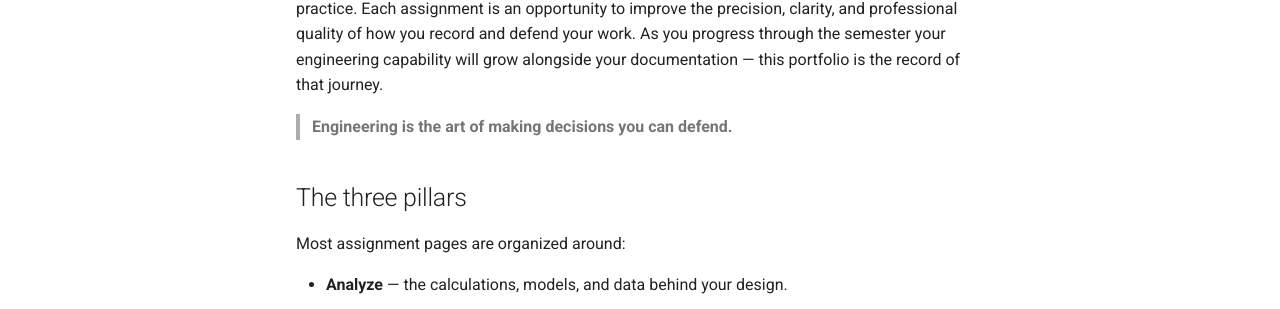
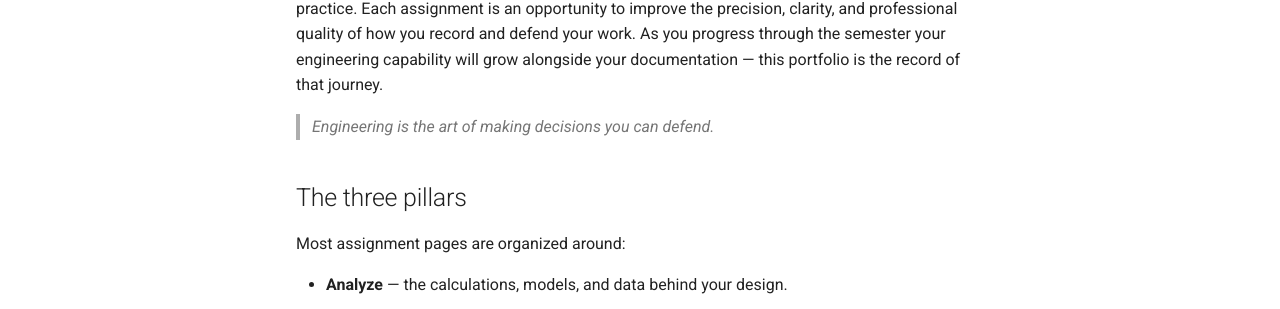
Before and after one commit to tsefcovic/design-projects-portfolio, an MkDocs documentation site: the page built from docs/index.md, in a window 1280 px wide. Shown: the part 396-705 px from the top of the page. Built offline with MkDocs 1.6.1 and Material for MkDocs 9.7.7, drawn with Linux system fonts in a browser that asks for light colours.

```diff
--- a/docs/index.md
+++ b/docs/index.md
@@ -4,7 +4,7 @@
 
 This site is the working record of your engineering design decisions across MEGR 2156. Every entry follows the Analyze, Decide, Communicate structure in accordance with standard engineering documentation practice, so a reader can see not just what you built, but how and why you built it that way. Engineering documentation is a skill developed through deliberate practice. Each assignment is an opportunity to improve the precision, clarity, and professional quality of how you record and defend your work. As you progress through the semester your engineering capability will grow alongside your documentation — this portfolio is the record of that journey.
 
-> **Engineering is the art of making decisions you can defend.**
+> *Engineering is the art of making decisions you can defend.*
 
 ## The three pillars
 
```
